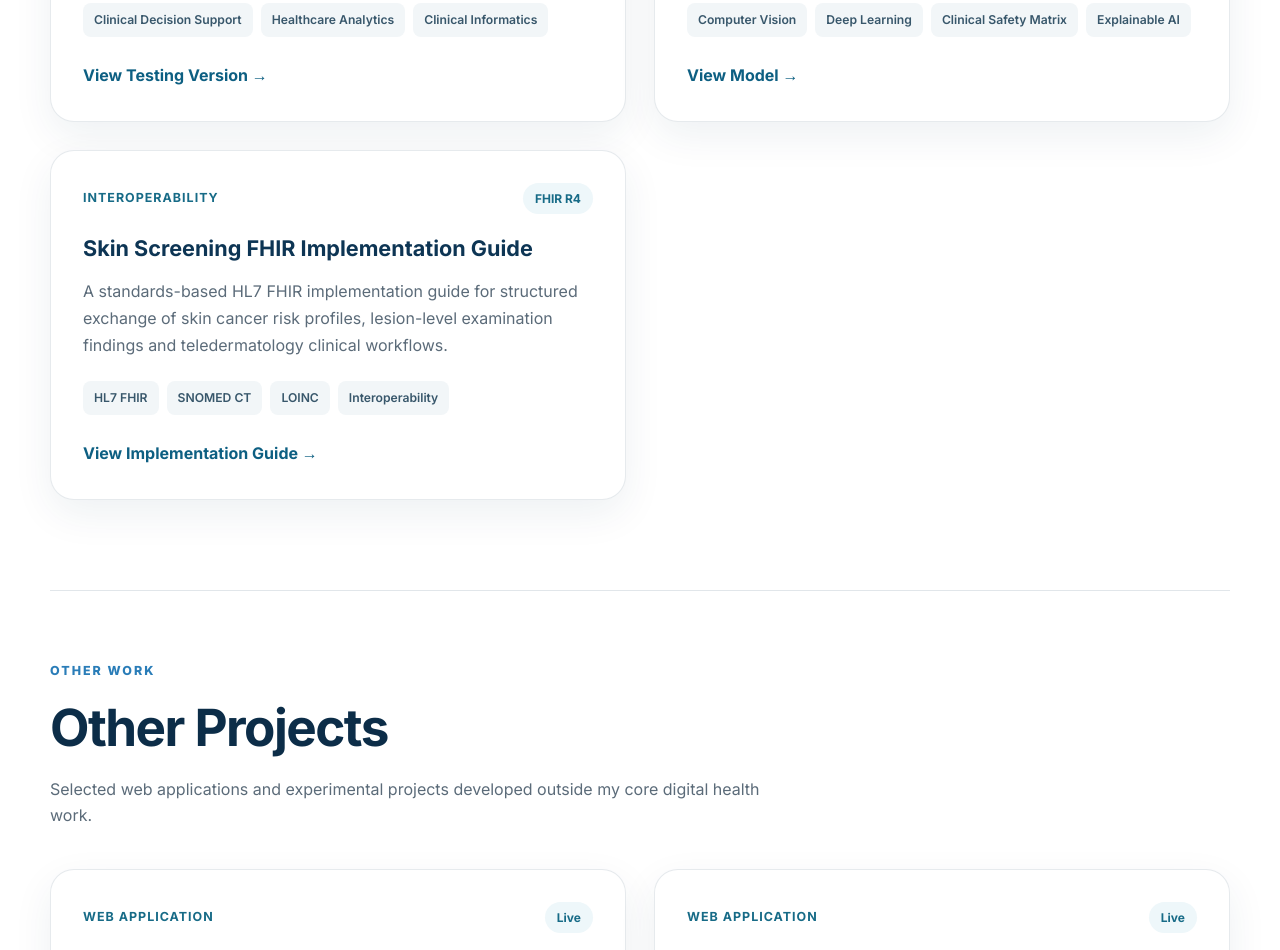
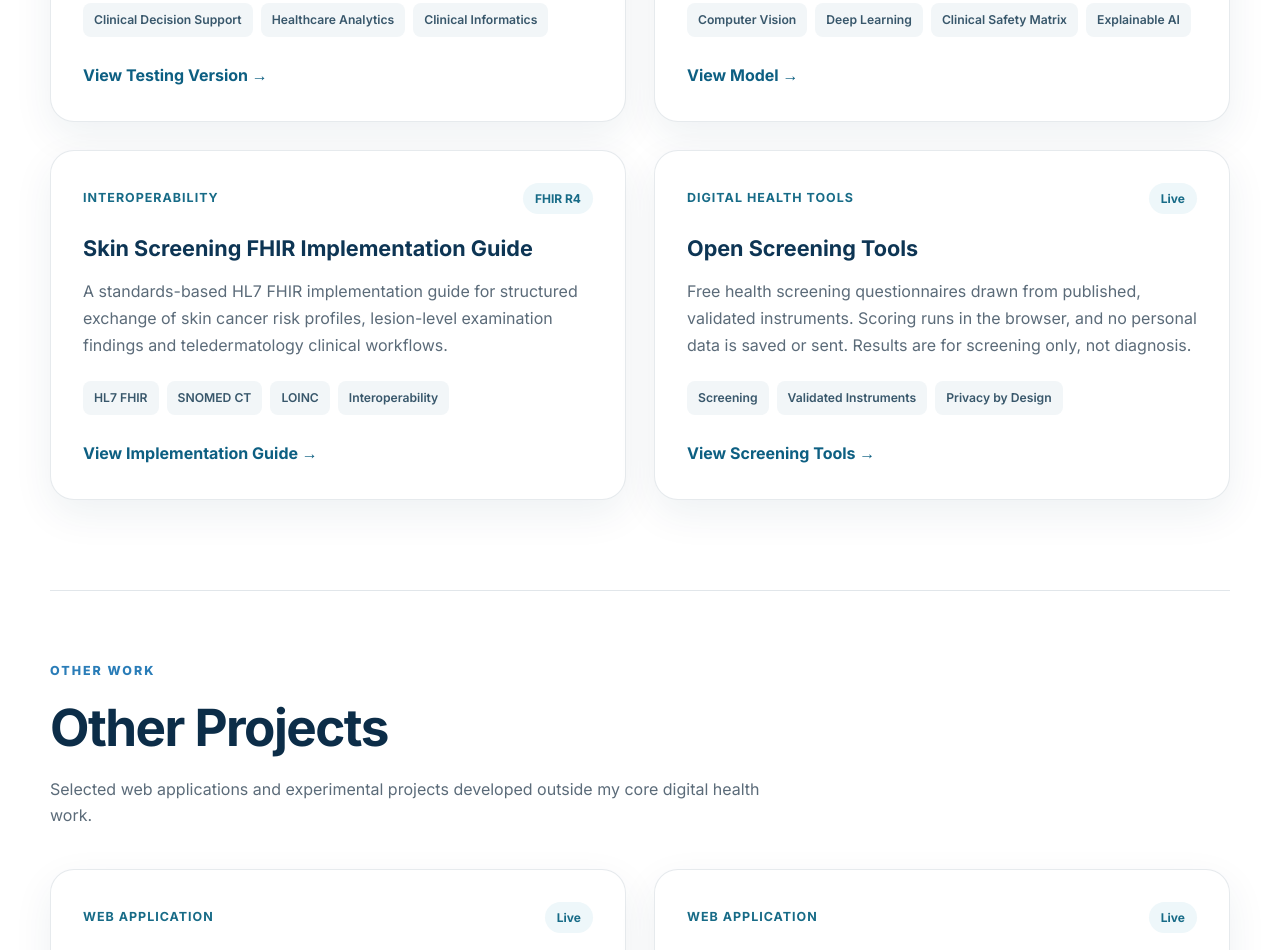
Before and after one commit to susith-athukorala/susith-athukorala.github.io, a plain HTML site: page index.html in a window 1280 px wide. Shown: the part 4809-5759 px from the top of the page. Drawn offline with Linux system fonts and the light colour scheme.

Commit message:
Add files via upload

```diff
--- a/index.html
+++ b/index.html
@@ -252,6 +252,39 @@
 
             </article>
 
+            <!-- Open Screening Tools -->
+            <article class="project-card">
+
+                <div class="project-top">
+                    <span class="project-type">Digital Health Tools</span>
+                    <span class="project-status">Live</span>
+                </div>
+
+                <h3>Open Screening Tools</h3>
+
+                <p>
+                    Free health screening questionnaires drawn from published,
+                    validated instruments. Scoring runs in the browser, and no
+                    personal data is saved or sent. Results are for screening
+                    only, not diagnosis.
+                </p>
+
+                <div class="project-tags">
+                    <span>Screening</span>
+                    <span>Validated Instruments</span>
+                    <span>Privacy by Design</span>
+                </div>
+
+                <a
+                    href="/open-screening-tools/"
+                    class="project-link"
+                    target="_blank"
+                    rel="noopener">
+                    View Screening Tools →
+                </a>
+
+            </article>
+
         </div>
 
       <!-- Other Projects -->
```
